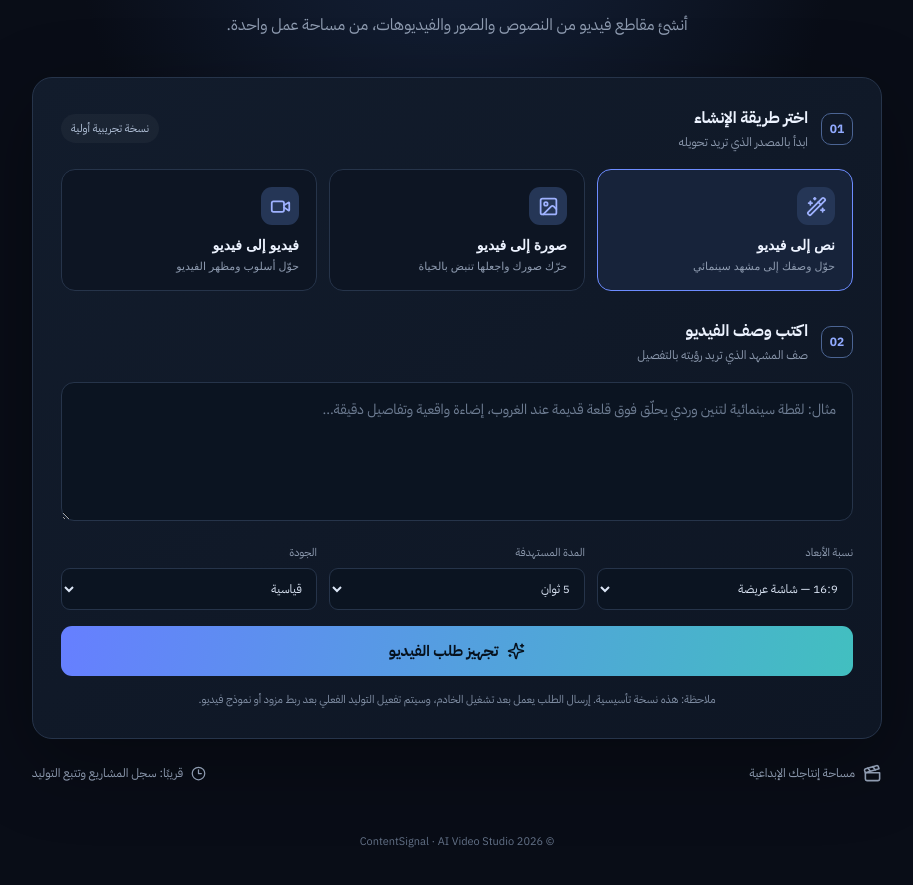
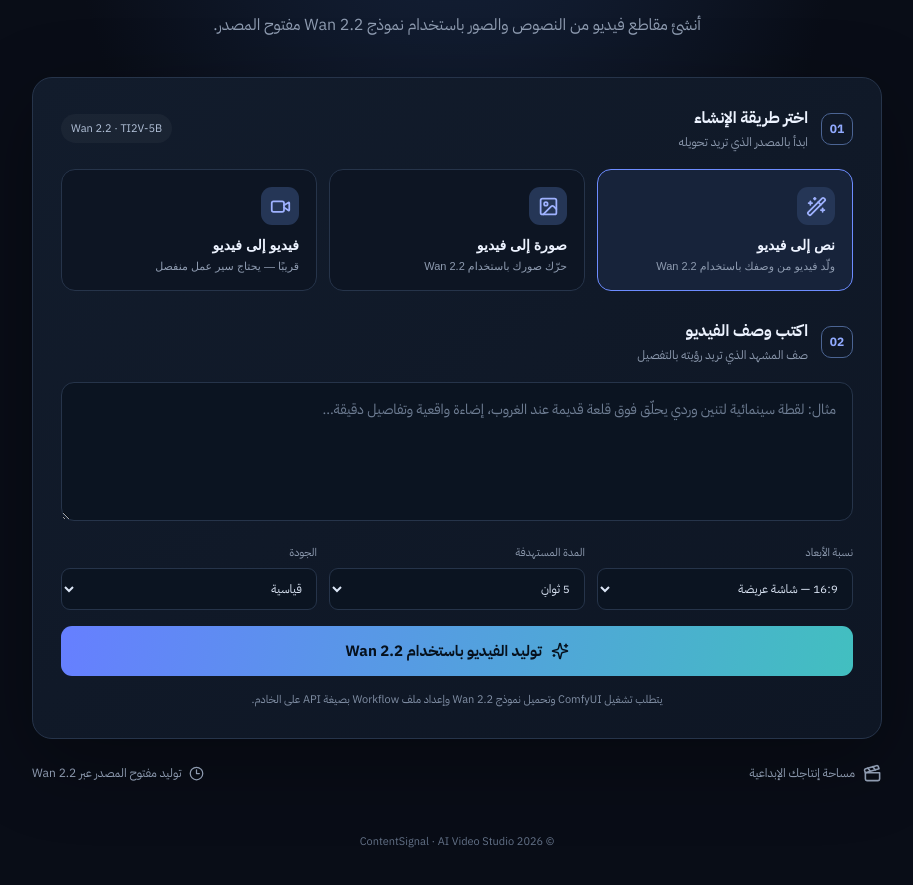
Before and after one commit to alza69191-art/ContentSignal, a Next.js app in the folder frontend/: page / in a window 1280 px wide. Shown: the part 247-1132 px from the top of the page, without its empty margins (183-1096 px from the left). Built offline with nearby package versions, Linux system fonts and the light colour scheme.

Commit message:
Connect frontend job tracking to Wan 2.2 backend

```diff
--- a/frontend/app/page.tsx
+++ b/frontend/app/page.tsx
@@ -4,9 +4,9 @@ import { Film, Image as ImageIcon, Video, WandSparkles, Upload, Languages, Spark
 
 type Mode = "text" | "image" | "video";
 const modes: {id:Mode;label:string;sub:string;icon:typeof Film}[] = [
-  {id:"text",label:"نص إلى فيديو",sub:"حوّل وصفك إلى مشهد سينمائي",icon:WandSparkles},
-  {id:"image",label:"صورة إلى فيديو",sub:"حرّك صورك واجعلها تنبض بالحياة",icon:ImageIcon},
-  {id:"video",label:"فيديو إلى فيديو",sub:"حوّل أسلوب ومظهر الفيديو",icon:Video}
+  {id:"text",label:"نص إلى فيديو",sub:"ولّد فيديو من وصفك باستخدام Wan 2.2",icon:WandSparkles},
+  {id:"image",label:"صورة إلى فيديو",sub:"حرّك صورك باستخدام Wan 2.2",icon:ImageIcon},
+  {id:"video",label:"فيديو إلى فيديو",sub:"قريبًا — يحتاج سير عمل منفصل",icon:Video}
 ];
 export default function Home() {
   const [mode,setMode] = useState<Mode>("text");
@@ -14,38 +14,55 @@ export default function Home() {
   const [file,setFile] = useState<File|null>(null);
   const [busy,setBusy] = useState(false);
   const [message,setMessage] = useState("");
+  const [outputUrl,setOutputUrl] = useState("");
   const [lang,setLang] = useState<"ar"|"en">("ar");
   async function submit() {
-    if (!prompt.trim() && mode==="text") { setMessage("اكتب وصف الفيديو أولاً."); return; }
-    if (mode!=="text" && !file) { setMessage("اختر ملفًا أولاً."); return; }
-    setBusy(true); setMessage("");
+    if(mode==="video"){setMessage("تحويل فيديو إلى فيديو غير مفعّل في إصدار Wan 2.2 الأول.");return;}
+    if (!prompt.trim()) { setMessage("اكتب وصف الفيديو أولاً."); return; }
+    if (mode==="image" && !file) { setMessage("اختر صورة أولاً."); return; }
+    setBusy(true); setMessage(""); setOutputUrl("");
+    const api = process.env.NEXT_PUBLIC_API_URL || "http://localhost:8000";
     try {
-      const api = process.env.NEXT_PUBLIC_API_URL || "http://localhost:8000";
       const body = new FormData(); body.append("mode",mode); body.append("prompt",prompt);
       if(file) body.append("file",file);
       const res = await fetch(api+"/api/jobs",{method:"POST",body});
       const data = await res.json();
       if(!res.ok) throw new Error(data.detail || "تعذر إرسال الطلب");
-      setMessage("تم استلام طلبك. رقم المهمة: "+data.job_id+" — محرك التوليد غير مربوط بعد.");
+      setMessage("تم إرسال المهمة إلى Wan 2.2. رقم المهمة: "+data.job_id+" — جارٍ التوليد...");
+      for(let attempt=0;attempt<180;attempt++){
+        await new Promise(resolve=>setTimeout(resolve,3000));
+        const statusResponse=await fetch(api+"/api/jobs/"+data.job_id);
+        const statusData=await statusResponse.json();
+        if(!statusResponse.ok) throw new Error(statusData.detail || "تعذر متابعة المهمة");
+        if(statusData.status==="completed"){
+          const output=statusData.output_files?.find((item:{url:string})=>item.url);
+          if(output) setOutputUrl(output.url);
+          setMessage("اكتمل التوليد بنجاح باستخدام Wan 2.2.");
+          return;
+        }
+        if(statusData.status==="failed") throw new Error(statusData.message || "فشل توليد الفيديو");
+      }
+      setMessage("ما زالت المهمة قيد التنفيذ. احتفظ برقم المهمة لمتابعتها: "+data.job_id);
     } catch(e) { setMessage(e instanceof Error ? e.message : "حدث خطأ في الاتصال بالخادم."); }
     finally { setBusy(false); }
   }
   const copy = lang==="ar";
   return <main className="shell">
     <header className="topbar"><a className="brand" href="#"><span className="brandmark"><Film size={22}/></span><span>Content<span className="accent">Signal</span></span></a><nav><a className="active" href="#">استوديو الفيديو</a><a href="#how">كيف يعمل</a></nav><button className="lang" onClick={()=>setLang(copy?"en":"ar")}><Languages size={17}/>{copy?"English":"العربية"}</button></header>
-    <section className="hero"><div className="eyebrow"><Sparkles size={15}/> AI VIDEO STUDIO</div><h1>{copy?"حوّل خيالك إلى فيديو":"Turn your ideas into video"}</h1><p>{copy?"أنشئ مقاطع فيديو من النصوص والصور والفيديوهات، من مساحة عمل واحدة.":"Create videos from text, images and footage in one workspace."}</p></section>
+    <section className="hero"><div className="eyebrow"><Sparkles size={15}/> WAN 2.2 · OPEN SOURCE VIDEO</div><h1>{copy?"حوّل خيالك إلى فيديو":"Turn your ideas into video"}</h1><p>{copy?"أنشئ مقاطع فيديو من النصوص والصور باستخدام نموذج Wan 2.2 مفتوح المصدر.":"Create videos from text and images with the open-source Wan 2.2 model."}</p></section>
     <section className="workspace">
-      <div className="section-head"><div><span className="step">01</span><div><h2>اختر طريقة الإنشاء</h2><p>ابدأ بالمصدر الذي تريد تحويله</p></div></div><span className="draft">نسخة تجريبية أولية</span></div>
-      <div className="mode-grid">{modes.map(m=>{const Icon=m.icon;return <button key={m.id} className={"mode-card "+(mode===m.id?"selected":"")} onClick={()=>{setMode(m.id);setFile(null);setMessage("");}}><span className="mode-icon"><Icon size={21}/></span><span className="mode-title">{m.label}</span><span className="mode-sub">{m.sub}</span></button>})}</div>
-      <div className="section-head second"><div><span className="step">02</span><div><h2>{mode==="text"?"اكتب وصف الفيديو":mode==="image"?"أضف الصورة":"أضف الفيديو"}</h2><p>{mode==="text"?"صف المشهد الذي تريد رؤيته بالتفصيل":"اختر ملفًا من جهازك ثم أضف تعليمات التحويل"}</p></div></div></div>
-      {mode!=="text"&&<label className="upload"><Upload size={24}/><strong>{file?file.name:"اسحب الملف إلى هنا أو اضغط للاختيار"}</strong><span>{mode==="image"?"PNG, JPG, WEBP":"MP4, MOV, WEBM"}</span><input type="file" accept={mode==="image"?"image/*":"video/*"} onChange={e=>setFile(e.target.files?.[0]||null)}/></label>}
-      <textarea value={prompt} onChange={e=>setPrompt(e.target.value)} placeholder={mode==="text"?"مثال: لقطة سينمائية لتنين وردي يحلّق فوق قلعة قديمة عند الغروب، إضاءة واقعية وتفاصيل دقيقة...":"اكتب كيف تريد أن يبدو الفيديو الناتج..."} rows={5}/>
+      <div className="section-head"><div><span className="step">01</span><div><h2>اختر طريقة الإنشاء</h2><p>ابدأ بالمصدر الذي تريد تحويله</p></div></div><span className="draft">Wan 2.2 · TI2V-5B</span></div>
+      <div className="mode-grid">{modes.map(m=>{const Icon=m.icon;return <button key={m.id} disabled={m.id==="video"} className={"mode-card "+(mode===m.id?"selected":"")} onClick={()=>{setMode(m.id);setFile(null);setMessage("");setOutputUrl("");}}><span className="mode-icon"><Icon size={21}/></span><span className="mode-title">{m.label}</span><span className="mode-sub">{m.sub}</span></button>})}</div>
+      <div className="section-head second"><div><span className="step">02</span><div><h2>{mode==="text"?"اكتب وصف الفيديو":"أضف الصورة"}</h2><p>{mode==="text"?"صف المشهد الذي تريد رؤيته بالتفصيل":"اختر صورة ثم أضف تعليمات الحركة المطلوبة"}</p></div></div></div>
+      {mode==="image"&&<label className="upload"><Upload size={24}/><strong>{file?file.name:"اسحب الصورة إلى هنا أو اضغط للاختيار"}</strong><span>PNG, JPG, WEBP</span><input type="file" accept="image/png,image/jpeg,image/webp" onChange={e=>setFile(e.target.files?.[0]||null)}/></label>}
+      <textarea value={prompt} onChange={e=>setPrompt(e.target.value)} placeholder={mode==="text"?"مثال: لقطة سينمائية لتنين وردي يحلّق فوق قلعة قديمة عند الغروب، إضاءة واقعية وتفاصيل دقيقة...":"اكتب كيف تريد تحريك الصورة..."} rows={5}/>
       <div className="controls"><div className="control"><label>نسبة الأبعاد</label><select><option>16:9 — شاشة عريضة</option><option>9:16 — عمودي</option><option>1:1 — مربع</option></select></div><div className="control"><label>المدة المستهدفة</label><select><option>5 ثوانٍ</option><option>10 ثوانٍ</option><option>15 ثانية</option></select></div><div className="control"><label>الجودة</label><select><option>قياسية</option><option>عالية</option></select></div></div>
-      <button className="generate" onClick={submit} disabled={busy}>{busy?"جارٍ إرسال الطلب...":<><Sparkles size={18}/> تجهيز طلب الفيديو</>}</button>
+      <button className="generate" onClick={submit} disabled={busy}>{busy?"جارٍ التوليد...":<><Sparkles size={18}/> توليد الفيديو باستخدام Wan 2.2</>}</button>
       {message&&<div className="notice">{message}</div>}
-      <p className="disclaimer">ملاحظة: هذه نسخة تأسيسية. إرسال الطلب يعمل بعد تشغيل الخادم، وسيتم تفعيل التوليد الفعلي بعد ربط مزود أو نموذج فيديو.</p>
+      {outputUrl&&<video className="result-video" controls src={outputUrl}/>}
+      <p className="disclaimer">يتطلب تشغيل ComfyUI وتحميل نموذج Wan 2.2 وإعداد ملف Workflow بصيغة API على الخادم.</p>
     </section>
-    <section className="bottom" id="how"><div><Clapperboard size={19}/><span>مساحة إنتاجك الإبداعية</span></div><span><Clock3 size={15}/> قريبًا: سجل المشاريع وتتبع التوليد</span></section>
+    <section className="bottom" id="how"><div><Clapperboard size={19}/><span>مساحة إنتاجك الإبداعية</span></div><span><Clock3 size={15}/> توليد مفتوح المصدر عبر Wan 2.2</span></section>
     <footer>© 2026 ContentSignal · AI Video Studio</footer>
   </main>;
 }
```
